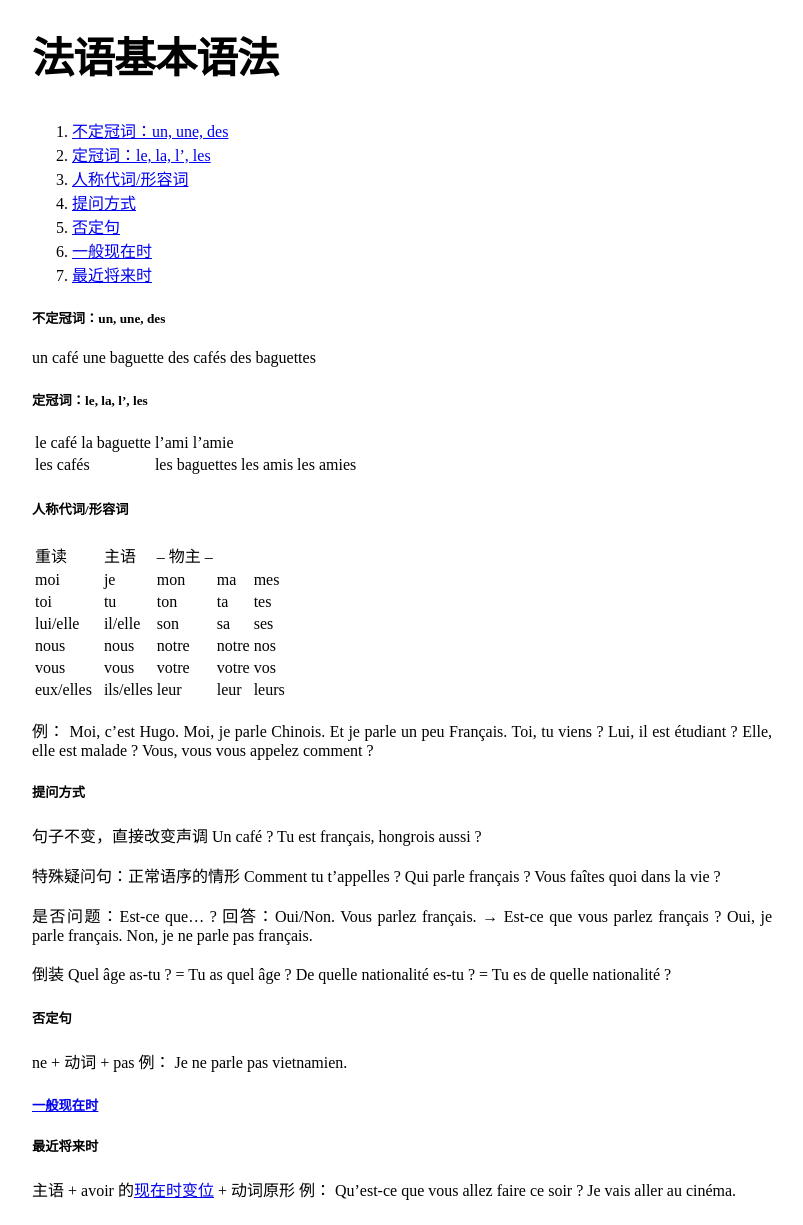
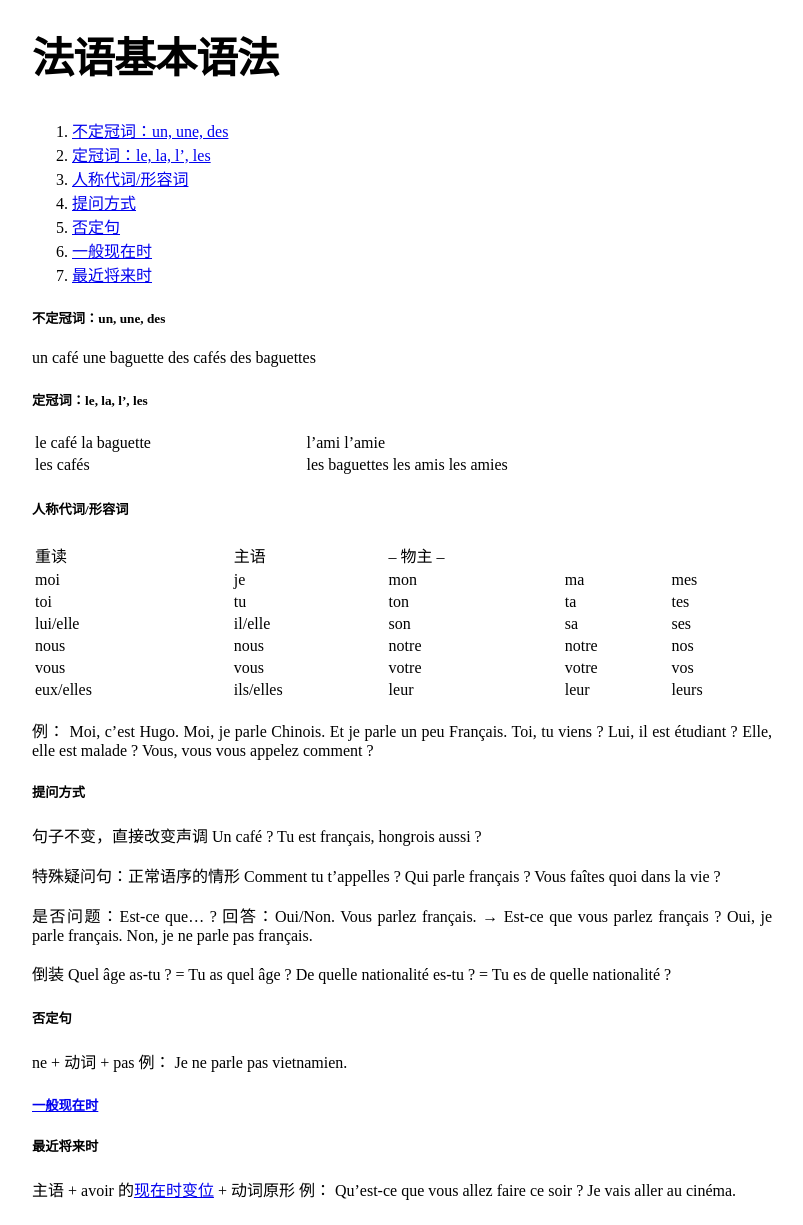
Before and after one commit to keinriesenradinparis/testing_local, a Jekyll site: the page built from _posts/2022/2022-12-16-法语语法入门.md, in a window 1280 px wide. Shown: the whole page, without its empty margins (238-1041 px from the left). Built offline with Jekyll 4.4.1, drawn with Linux system fonts in a browser that asks for light colours.

Commit message:
Update style_light.scss

```diff
--- a/assets/css/style_light.scss
+++ b/assets/css/style_light.scss
@@ -71,3 +71,14 @@ $on-large:        800px !default;
   display: table;
   clear: both;
 }
+
+
+
+/**
+ * Tables
+ */
+
+table {
+//   margin-bottom: $spacing-unit;
+  width: 100%;
+}
```
